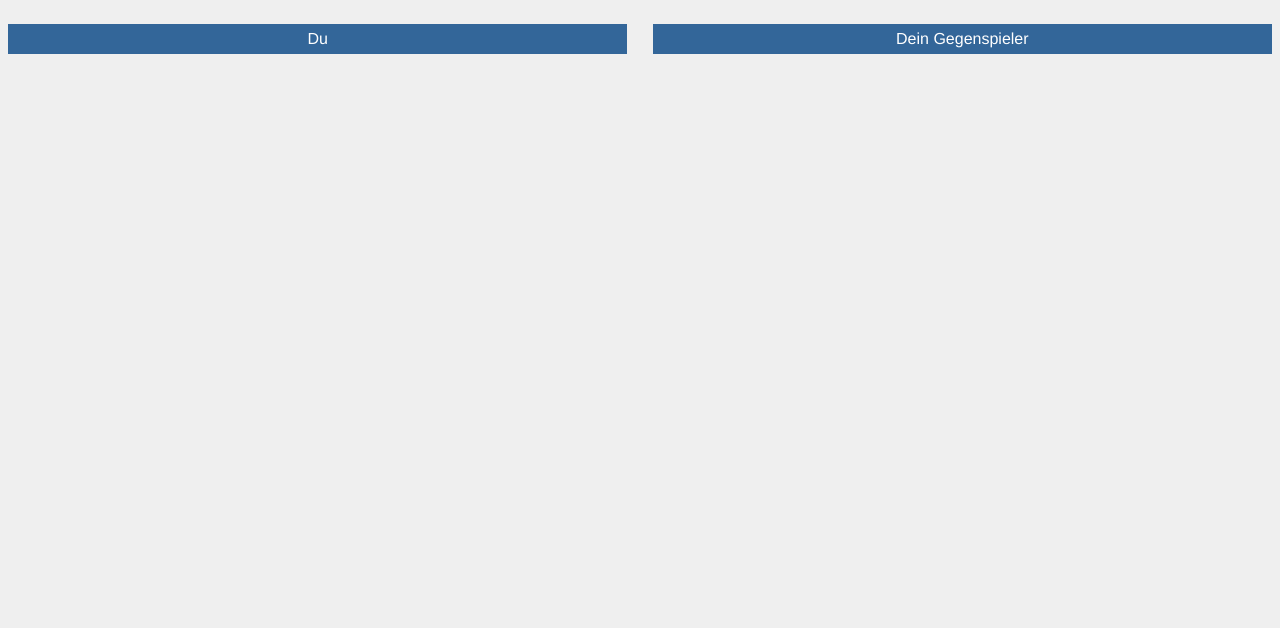
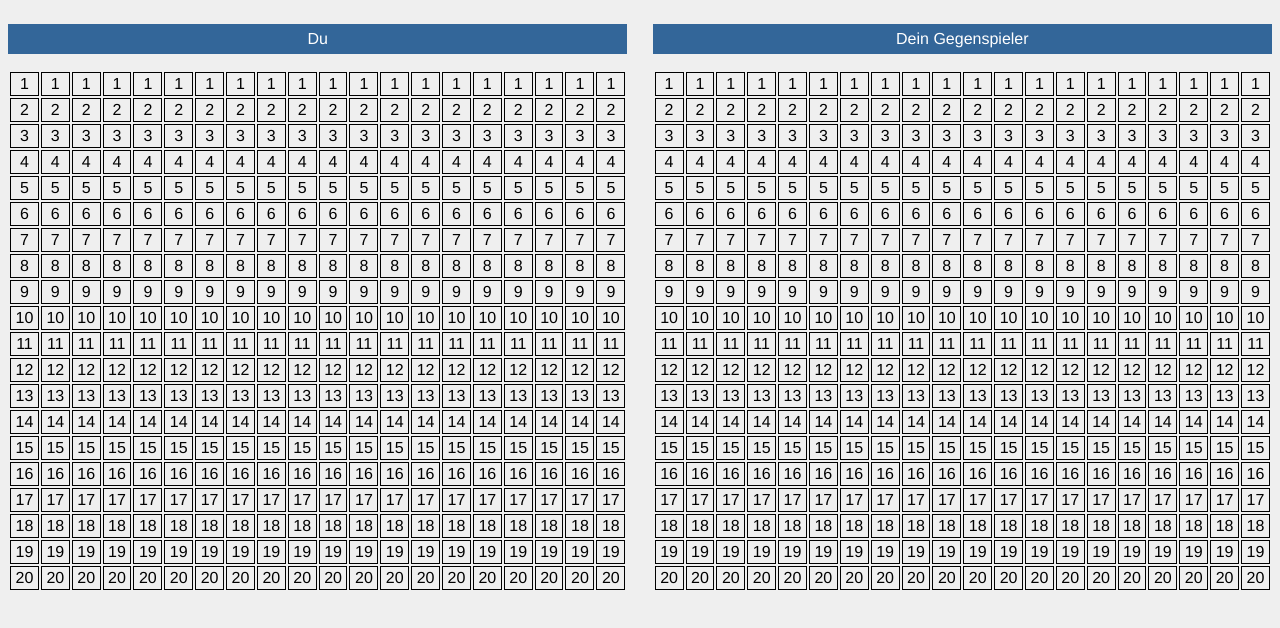
Before and after one commit to djungowski/node-battleship, a website: page web/index.html in a window 1280 px wide. Drawn offline with Linux system fonts and the light colour scheme.

Commit message:
dynamically create playing field

```diff
--- a/web/css/battleship.css
+++ b/web/css/battleship.css
@@ -1,11 +1,11 @@
-body {
+html, body {
     background-color: #efefef;
-    font-family: helvetica;
+    font-family: helvetica, sans-serif;
 }
 
 #content {
     overflow: hidden;
-    margin: 0 auto;
+    height: 100%;
 }
 
 .player {
@@ -23,3 +23,13 @@ body {
     color: #fff;
     padding: 6px;
 }
+
+table {
+    width: 100%;
+}
+
+table td {
+    border: 1px solid #000000;
+    text-align: center;
+    height: 20px;
+}
--- a/web/index.html
+++ b/web/index.html
@@ -9,10 +9,15 @@
 <div id="content">
     <div class="player">
         <p>Du</p>
+        <table></table>
     </div>
     <div class="player">
         <p>Dein Gegenspieler</p>
+        <table></table>
     </div>
 </div>
+
+<script type="text/javascript" src="js/playing-field.js"></script>
+
 </body>
 </html>
--- /dev/null
+++ b/web/js/playing-field.js
@@ -0,0 +1,26 @@
+(function() {
+    var fieldRows = 20;
+    var fieldCols = 20;
+
+    createRows = function() {
+        rows = [];
+        for(rowsCreated = 1; rowsCreated <= fieldRows; rowsCreated++) {
+            currentRow = $('<tr></tr>');
+            currentRow.append(createCols(rowsCreated))
+            rows.push(currentRow)
+        }
+        return rows;
+    };
+
+    createCols = function(currentRow) {
+        cols = [];
+        for(colsCreated = 1; colsCreated <= fieldCols; colsCreated++) {
+            cols.push($('<td>' + currentRow + '</td>'))
+        }
+        return cols;
+    };
+
+    $('.player table').each(function(key, playerfield) {
+        $(playerfield).append(createRows())
+    });
+})()
```
Lines whose indentation alone changed are shown as unchanged.
